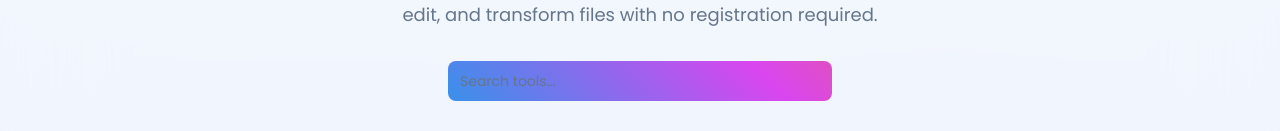
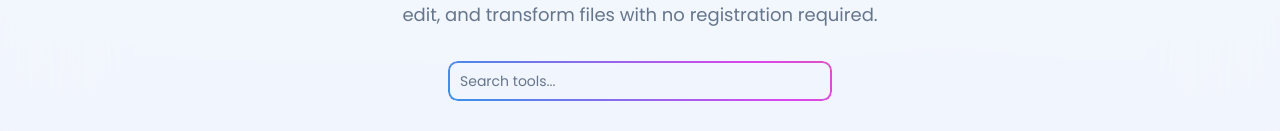
Before and after one commit to enzoceon/mytoolbox, a React (Vite) app: page / in a window 1280 px wide. Shown: the part 344-475 px from the top of the page. Built offline with nearby package versions, Linux system fonts and the light colour scheme.

Commit message:
Fix: Apply waving border to search bar
Apply the waving border animation only to the 4 side borders of the search bar.

```diff
--- a/src/styles/animations.css
+++ b/src/styles/animations.css
@@ -99,16 +99,16 @@
 .cosmic-search {
   position: relative;
   border-radius: 0.5rem;
-  overflow: hidden;
+  background-color: transparent;
 }
 
 .cosmic-search::before {
   content: '';
   position: absolute;
-  top: -2px;
-  left: -2px;
-  right: -2px;
-  bottom: -2px;
+  top: 0;
+  left: 0;
+  right: 0;
+  bottom: 0;
   background: linear-gradient(
     45deg,
     #8B5CF6,
@@ -121,6 +121,13 @@
   z-index: -1;
   animation: wavingBorder 8s linear infinite;
   border-radius: 0.6rem;
+  pointer-events: none;
+  mask:
+    linear-gradient(#fff 0 0) content-box,
+    linear-gradient(#fff 0 0);
+  mask-composite: exclude;
+  -webkit-mask-composite: destination-out;
+  padding: 2px;
 }
 
 @keyframes wavingBorder {
```
